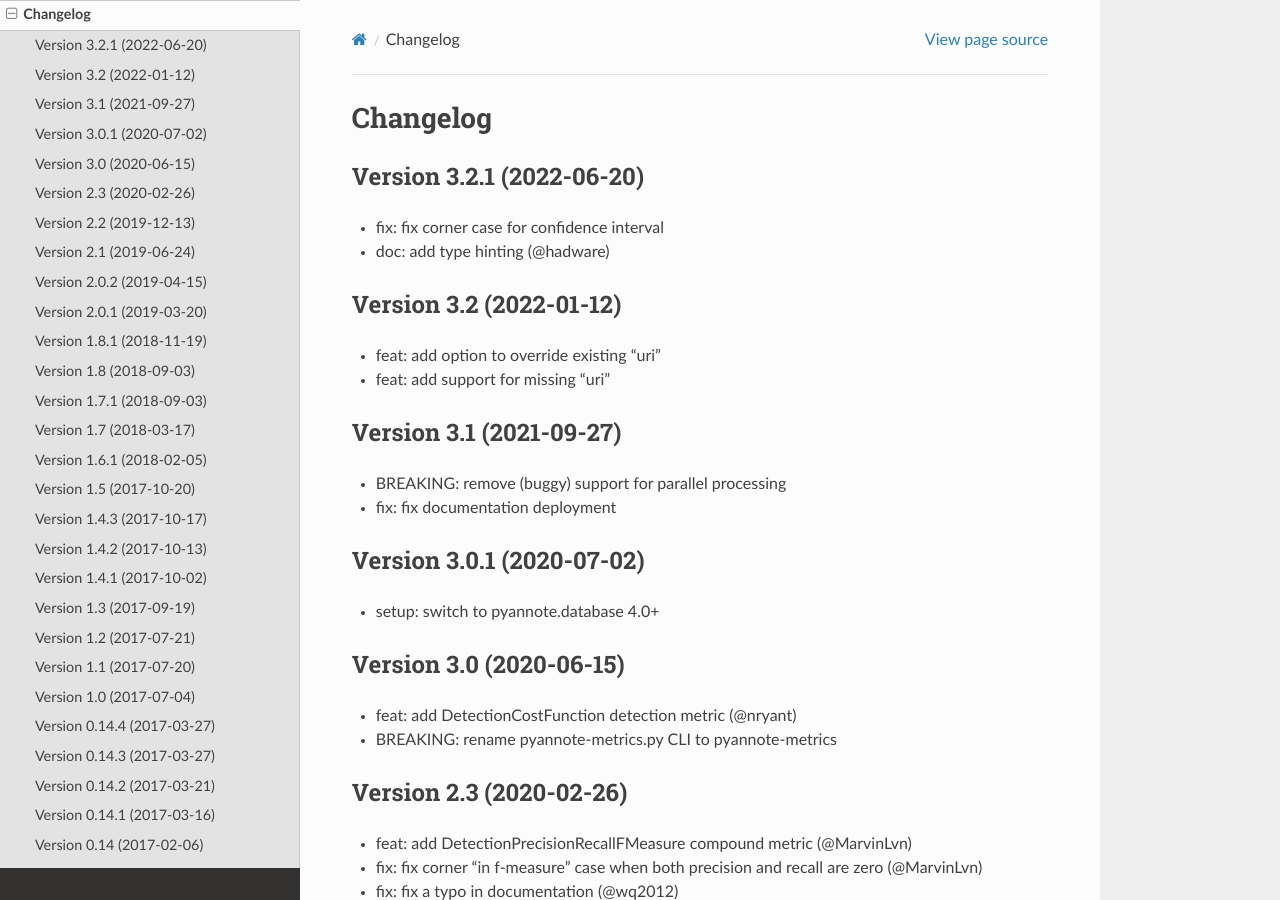
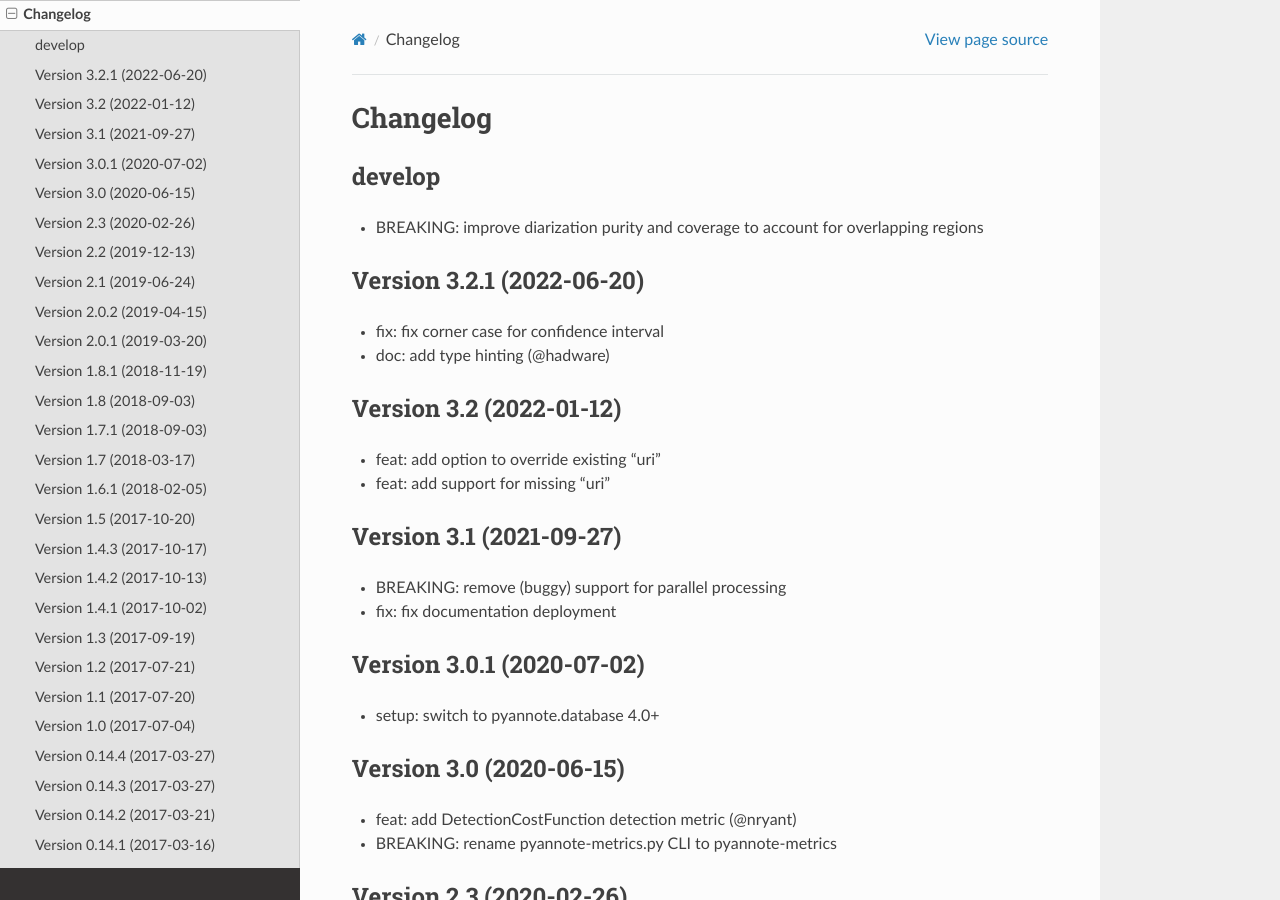
Before and after one commit to pyannote/pyannote-metrics, a Sphinx documentation site: the page built from docs/source/changelog.rst, in a window 1280 px wide and 900 px high. Built offline with Sphinx 7.4.7 and the Read the Docs theme 3.1.0, drawn with Linux system fonts in a browser that asks for light colours.

Commit message:
doc: update changelog

```diff
--- a/docs/source/changelog.rst
+++ b/docs/source/changelog.rst
@@ -1,6 +1,11 @@
 #########
 Changelog
 #########
+
+develop
+~~~~~~~
+
+- BREAKING: improve diarization purity and coverage to account for overlapping regions
 
 Version 3.2.1 (2022-06-20)
 ~~~~~~~~~~~~~~~~~~~~~~~~~~
```
